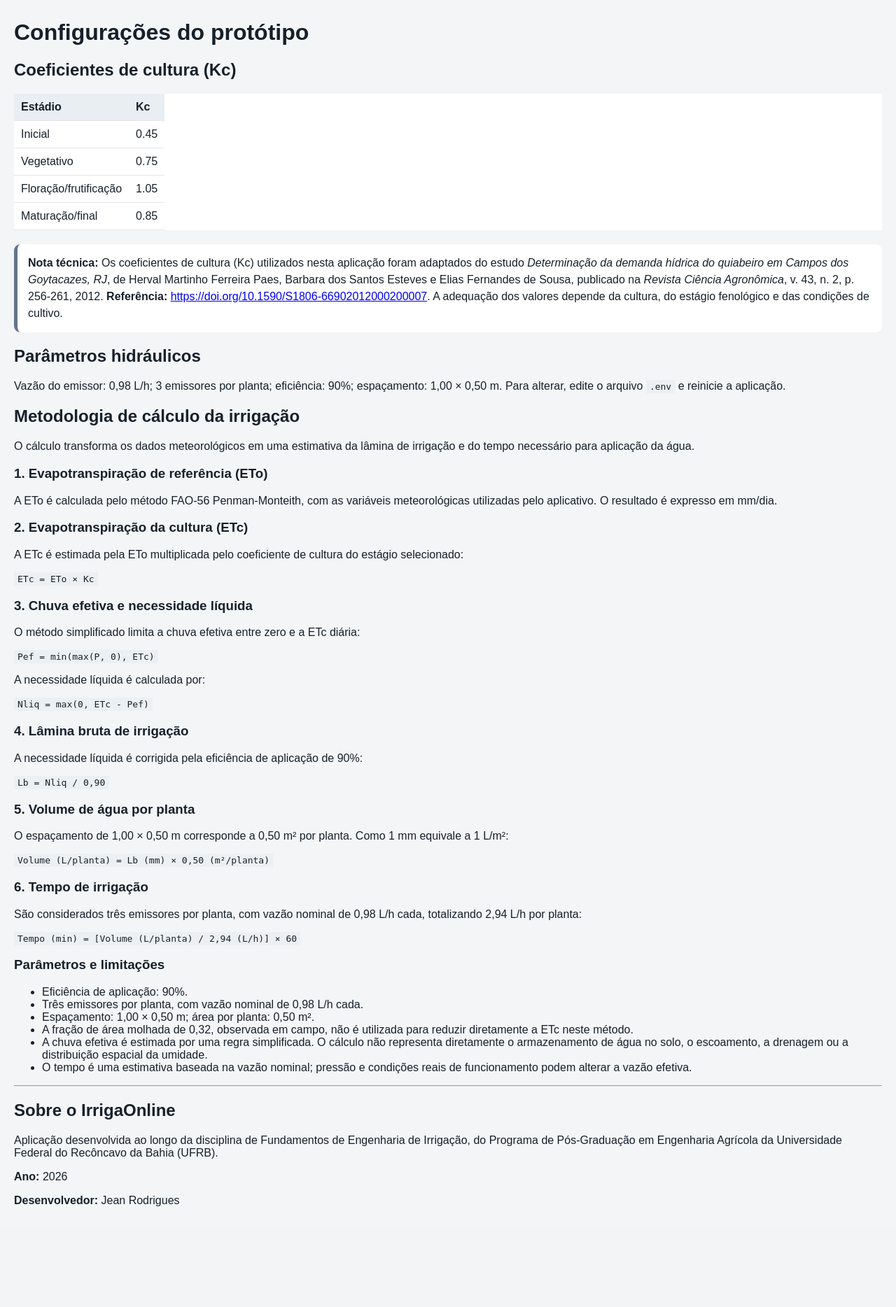
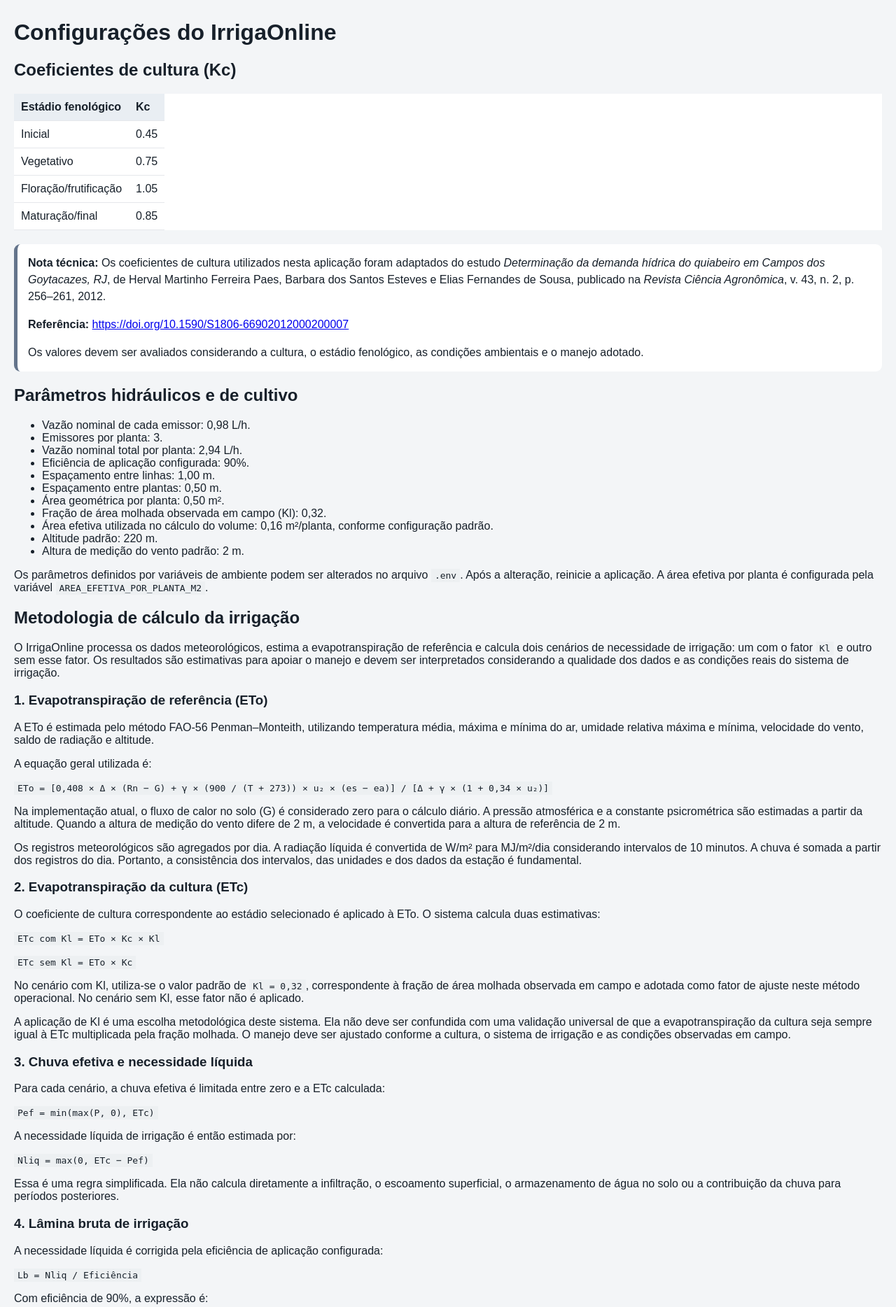
Before and after one commit to jeanbross85-cmyk/IrrigaOnline, a FastAPI app: page /configuracoes in a window 1280 px wide. Shown: the part 61-1929 px from the top of the page at 70% size. Before the commit the page ends 1785 px from the top, so only its background shows below. Run offline with FastAPI, Linux system fonts and the light colour scheme; the visitor is signed in with stand-in values (Sample User, id 1); tables that the repository leaves empty hold one stand-in row (values such as "Sample post"); some libraries are stand-ins or nearby versions.

Commit message:
Atualiza metodologia de cálculo nas configurações

```diff
--- a/app/templates/configuracoes.html
+++ b/app/templates/configuracoes.html
@@ -1,56 +1,272 @@
-{% extends "base.html" %}{% block content %}
-<h1>Configurações do protótipo</h1>
+
+{% extends "base.html" %}
+{% block content %}
+
+<h1>Configurações do IrrigaOnline</h1>
+
 <h2>Coeficientes de cultura (Kc)</h2>
-<table><tr><th>Estádio</th><th>Kc</th></tr>
-{% for nome, valor in kc.items() %}<tr><td>{{ nome }}</td><td>{{ valor }}</td></tr>{% endfor %}</table>
+
+<table>
+    <tr>
+        <th>Estádio fenológico</th>
+        <th>Kc</th>
+    </tr>
+    {% for nome, valor in kc.items() %}
+    <tr>
+        <td>{{ nome }}</td>
+        <td>{{ valor }}</td>
+    </tr>
+    {% endfor %}
+</table>
+
 <div class="note">
-<strong>Nota técnica:</strong> Os coeficientes de cultura (Kc) utilizados nesta aplicação foram adaptados do estudo <em>Determinação da demanda hídrica do quiabeiro em Campos dos Goytacazes, RJ</em>, de Herval Martinho Ferreira Paes, Barbara dos Santos Esteves e Elias Fernandes de Sousa, publicado na <em>Revista Ciência Agronômica</em>, v. 43, n. 2, p. 256-261, 2012.
-<strong>Referência:</strong> <a href="https://doi.org/10.1590/S1806-66902012000200007" target="_blank" rel="noopener noreferrer">https://doi.org/10.1590/S1806-66902012000200007</a>.
-A adequação dos valores depende da cultura, do estágio fenológico e das condições de cultivo.
+    <strong>Nota técnica:</strong>
+    Os coeficientes de cultura utilizados nesta aplicação foram adaptados do estudo
+    <em>Determinação da demanda hídrica do quiabeiro em Campos dos Goytacazes, RJ</em>,
+    de Herval Martinho Ferreira Paes, Barbara dos Santos Esteves e Elias Fernandes de Sousa,
+    publicado na <em>Revista Ciência Agronômica</em>, v. 43, n. 2, p. 256–261, 2012.
+
+    <p>
+        <strong>Referência:</strong>
+        <a href="https://doi.org/10.1590/S1806-66902012000200007"
+           target="_blank" rel="noopener noreferrer">
+            https://doi.org/10.1590/S1806-66902012000200007
+        </a>
+    </p>
+
+    Os valores devem ser avaliados considerando a cultura, o estádio fenológico,
+    as condições ambientais e o manejo adotado.
 </div>
-<h2>Parâmetros hidráulicos</h2><p>Vazão do emissor: 0,98 L/h; 3 emissores por planta; eficiência: 90%; espaçamento: 1,00 × 0,50 m. Para alterar, edite o arquivo <code>.env</code> e reinicie a aplicação.</p>
+
+<h2>Parâmetros hidráulicos e de cultivo</h2>
+
+<ul>
+    <li>Vazão nominal de cada emissor: 0,98 L/h.</li>
+    <li>Emissores por planta: 3.</li>
+    <li>Vazão nominal total por planta: 2,94 L/h.</li>
+    <li>Eficiência de aplicação configurada: 90%.</li>
+    <li>Espaçamento entre linhas: 1,00 m.</li>
+    <li>Espaçamento entre plantas: 0,50 m.</li>
+    <li>Área geométrica por planta: 0,50 m².</li>
+    <li>Fração de área molhada observada em campo (Kl): 0,32.</li>
+    <li>Área efetiva utilizada no cálculo do volume: 0,16 m²/planta, conforme configuração padrão.</li>
+    <li>Altitude padrão: 220 m.</li>
+    <li>Altura de medição do vento padrão: 2 m.</li>
+</ul>
+
+<p>
+    Os parâmetros definidos por variáveis de ambiente podem ser alterados no arquivo
+    <code>.env</code>. Após a alteração, reinicie a aplicação. A área efetiva por planta
+    é configurada pela variável <code>AREA_EFETIVA_POR_PLANTA_M2</code>.
+</p>
 
 <h2>Metodologia de cálculo da irrigação</h2>
-<p>O cálculo transforma os dados meteorológicos em uma estimativa da lâmina de irrigação e do tempo necessário para aplicação da água.</p>
+
+<p>
+    O IrrigaOnline processa os dados meteorológicos, estima a evapotranspiração de
+    referência e calcula dois cenários de necessidade de irrigação: um com o fator
+    <code>Kl</code> e outro sem esse fator. Os resultados são estimativas para apoiar
+    o manejo e devem ser interpretados considerando a qualidade dos dados e as
+    condições reais do sistema de irrigação.
+</p>
 
 <h3>1. Evapotranspiração de referência (ETo)</h3>
-<p>A ETo é calculada pelo método FAO-56 Penman-Monteith, com as variáveis meteorológicas utilizadas pelo aplicativo. O resultado é expresso em mm/dia.</p>
+
+<p>
+    A ETo é estimada pelo método FAO-56 Penman–Monteith, utilizando temperatura
+    média, máxima e mínima do ar, umidade relativa máxima e mínima, velocidade do
+    vento, saldo de radiação e altitude.
+</p>
+
+<p>
+    A equação geral utilizada é:
+</p>
+
+<p><code>ETo = [0,408 × Δ × (Rn − G) + γ × (900 / (T + 273)) × u₂ × (es − ea)] / [Δ + γ × (1 + 0,34 × u₂)]</code></p>
+
+<p>
+    Na implementação atual, o fluxo de calor no solo (G) é considerado zero para
+    o cálculo diário. A pressão atmosférica e a constante psicrométrica são
+    estimadas a partir da altitude. Quando a altura de medição do vento difere
+    de 2 m, a velocidade é convertida para a altura de referência de 2 m.
+</p>
+
+<p>
+    Os registros meteorológicos são agregados por dia. A radiação líquida é
+    convertida de W/m² para MJ/m²/dia considerando intervalos de 10 minutos.
+    A chuva é somada a partir dos registros do dia. Portanto, a consistência dos
+    intervalos, das unidades e dos dados da estação é fundamental.
+</p>
 
 <h3>2. Evapotranspiração da cultura (ETc)</h3>
-<p>A ETc é estimada pela ETo multiplicada pelo coeficiente de cultura do estágio selecionado:</p>
-<p><code>ETc = ETo × Kc</code></p>
+
+<p>
+    O coeficiente de cultura correspondente ao estádio selecionado é aplicado
+    à ETo. O sistema calcula duas estimativas:
+</p>
+
+<p><code>ETc com Kl = ETo × Kc × Kl</code></p>
+<p><code>ETc sem Kl = ETo × Kc</code></p>
+
+<p>
+    No cenário com Kl, utiliza-se o valor padrão de <code>Kl = 0,32</code>,
+    correspondente à fração de área molhada observada em campo e adotada como
+    fator de ajuste neste método operacional. No cenário sem Kl, esse fator
+    não é aplicado.
+</p>
+
+<p>
+    A aplicação de Kl é uma escolha metodológica deste sistema. Ela não deve
+    ser confundida com uma validação universal de que a evapotranspiração da
+    cultura seja sempre igual à ETc multiplicada pela fração molhada. O manejo
+    deve ser ajustado conforme a cultura, o sistema de irrigação e as condições
+    observadas em campo.
+</p>
 
 <h3>3. Chuva efetiva e necessidade líquida</h3>
-<p>O método simplificado limita a chuva efetiva entre zero e a ETc diária:</p>
+
+<p>
+    Para cada cenário, a chuva efetiva é limitada entre zero e a ETc calculada:
+</p>
+
 <p><code>Pef = min(max(P, 0), ETc)</code></p>
-<p>A necessidade líquida é calculada por:</p>
-<p><code>Nliq = max(0, ETc - Pef)</code></p>
+
+<p>
+    A necessidade líquida de irrigação é então estimada por:
+</p>
+
+<p><code>Nliq = max(0, ETc − Pef)</code></p>
+
+<p>
+    Essa é uma regra simplificada. Ela não calcula diretamente a infiltração,
+    o escoamento superficial, o armazenamento de água no solo ou a contribuição
+    da chuva para períodos posteriores.
+</p>
 
 <h3>4. Lâmina bruta de irrigação</h3>
-<p>A necessidade líquida é corrigida pela eficiência de aplicação de 90%:</p>
+
+<p>
+    A necessidade líquida é corrigida pela eficiência de aplicação configurada:
+</p>
+
+<p><code>Lb = Nliq / Eficiência</code></p>
+
+<p>
+    Com eficiência de 90%, a expressão é:
+</p>
+
 <p><code>Lb = Nliq / 0,90</code></p>
 
+<p>
+    A lâmina bruta representa a quantidade estimada a aplicar para atender à
+    necessidade líquida considerada, com correção pela eficiência configurada.
+    O resultado é expresso em milímetros.
+</p>
+
 <h3>5. Volume de água por planta</h3>
-<p>O espaçamento de 1,00 × 0,50 m corresponde a 0,50 m² por planta. Como 1 mm equivale a 1 L/m²:</p>
-<p><code>Volume (L/planta) = Lb (mm) × 0,50 (m²/planta)</code></p>
+
+<p>
+    O volume é calculado pela multiplicação da lâmina bruta pela área efetiva
+    configurada por planta. A conversão utiliza a equivalência entre milímetros
+    de lâmina e litros por metro quadrado:
+</p>
+
+<p><code>Volume (L/planta) = Lb (mm) × Área efetiva (m²/planta)</code></p>
+
+<p>
+    Com a configuração padrão de 0,16 m² por planta:
+</p>
+
+<p><code>Volume (L/planta) = Lb × 0,16</code></p>
+
+<p>
+    A área efetiva configurada é diferente da área geométrica de 0,50 m² por
+    planta. O valor de 0,16 m² corresponde à configuração operacional adotada
+    e é utilizado nos dois cenários, com e sem Kl. Assim, o fator Kl aplicado
+    à ETc e a área efetiva utilizada no cálculo do volume são parâmetros
+    distintos na implementação.
+</p>
 
 <h3>6. Tempo de irrigação</h3>
-<p>São considerados três emissores por planta, com vazão nominal de 0,98 L/h cada, totalizando 2,94 L/h por planta:</p>
+
+<p>
+    O tempo é estimado a partir do volume por planta e da vazão nominal total
+    dos três emissores:
+</p>
+
+<p><code>Vazão por planta = 3 × 0,98 = 2,94 L/h</code></p>
+
 <p><code>Tempo (min) = [Volume (L/planta) / 2,94 (L/h)] × 60</code></p>
 
-<h3>Parâmetros e limitações</h3>
+<p>
+    O resultado é uma estimativa. Pressão, entupimentos, variação de vazão,
+    manutenção e uniformidade de distribuição podem alterar o tempo efetivamente
+    necessário em campo.
+</p>
+
+<h3>7. Comparação dos cenários com e sem Kl</h3>
+
+<table>
+    <tr>
+        <th>Indicador</th>
+        <th>Com Kl</th>
+        <th>Sem Kl</th>
+    </tr>
+    <tr>
+        <td>ETc</td>
+        <td>ETo × Kc × 0,32</td>
+        <td>ETo × Kc</td>
+    </tr>
+    <tr>
+        <td>Chuva efetiva</td>
+        <td>Limitada à ETc do cenário</td>
+        <td>Limitada à ETc do cenário</td>
+    </tr>
+    <tr>
+        <td>Lâmina bruta</td>
+        <td>Necessidade líquida / eficiência</td>
+        <td>Necessidade líquida / eficiência</td>
+    </tr>
+    <tr>
+        <td>Volume por planta</td>
+        <td>Lâmina × área efetiva</td>
+        <td>Lâmina × área efetiva</td>
+    </tr>
+    <tr>
+        <td>Tempo de irrigação</td>
+        <td>Volume / vazão × 60</td>
+        <td>Volume / vazão × 60</td>
+    </tr>
+</table>
+
+<p>
+    A diferença entre os cenários permite avaliar como a aplicação do fator Kl
+    altera as estimativas de ETc, lâmina bruta, volume e tempo. Quando a chuva
+    efetiva iguala a ETc de um cenário, a necessidade líquida e o tempo calculado
+    nesse cenário podem ser zero.
+</p>
+
+<h3>8. Qualidade dos dados e limitações</h3>
+
 <ul>
-<li>Eficiência de aplicação: 90%.</li>
-<li>Três emissores por planta, com vazão nominal de 0,98 L/h cada.</li>
-<li>Espaçamento: 1,00 × 0,50 m; área por planta: 0,50 m².</li>
-<li>A fração de área molhada de 0,32, observada em campo, não é utilizada para reduzir diretamente a ETc neste método.</li>
-<li>A chuva efetiva é estimada por uma regra simplificada. O cálculo não representa diretamente o armazenamento de água no solo, o escoamento, a drenagem ou a distribuição espacial da umidade.</li>
-<li>O tempo é uma estimativa baseada na vazão nominal; pressão e condições reais de funcionamento podem alterar a vazão efetiva.</li>
+    <li>A estimativa diária de ETo depende da disponibilidade e qualidade das variáveis meteorológicas.</li>
+    <li>A soma da chuva pressupõe que os registros representem incrementos por intervalo, e não um acumulado repetido.</li>
+    <li>A conversão do saldo de radiação pressupõe registros em W/m² com intervalos de 10 minutos.</li>
+    <li>O método não substitui o monitoramento da umidade do solo, da drenagem ou da resposta das plantas.</li>
+    <li>A eficiência de aplicação, a área efetiva e a vazão devem refletir as condições reais do sistema.</li>
+    <li>Os resultados devem ser utilizados como apoio à decisão e avaliados junto às observações de campo.</li>
 </ul>
 
 <hr>
+
 <h2>Sobre o IrrigaOnline</h2>
-<p>Aplicação desenvolvida ao longo da disciplina de Fundamentos de Engenharia de Irrigação, do Programa de Pós-Graduação em Engenharia Agrícola da Universidade Federal do Recôncavo da Bahia (UFRB).</p>
+
+<p>
+    Aplicação desenvolvida no contexto da disciplina de Fundamentos de Engenharia
+    de Irrigação, do Programa de Pós-Graduação em Engenharia Agrícola da
+    Universidade Federal do Recôncavo da Bahia (UFRB).
+</p>
+
 <p><strong>Ano:</strong> 2026</p>
 <p><strong>Desenvolvedor:</strong> Jean Rodrigues</p>
 
```
